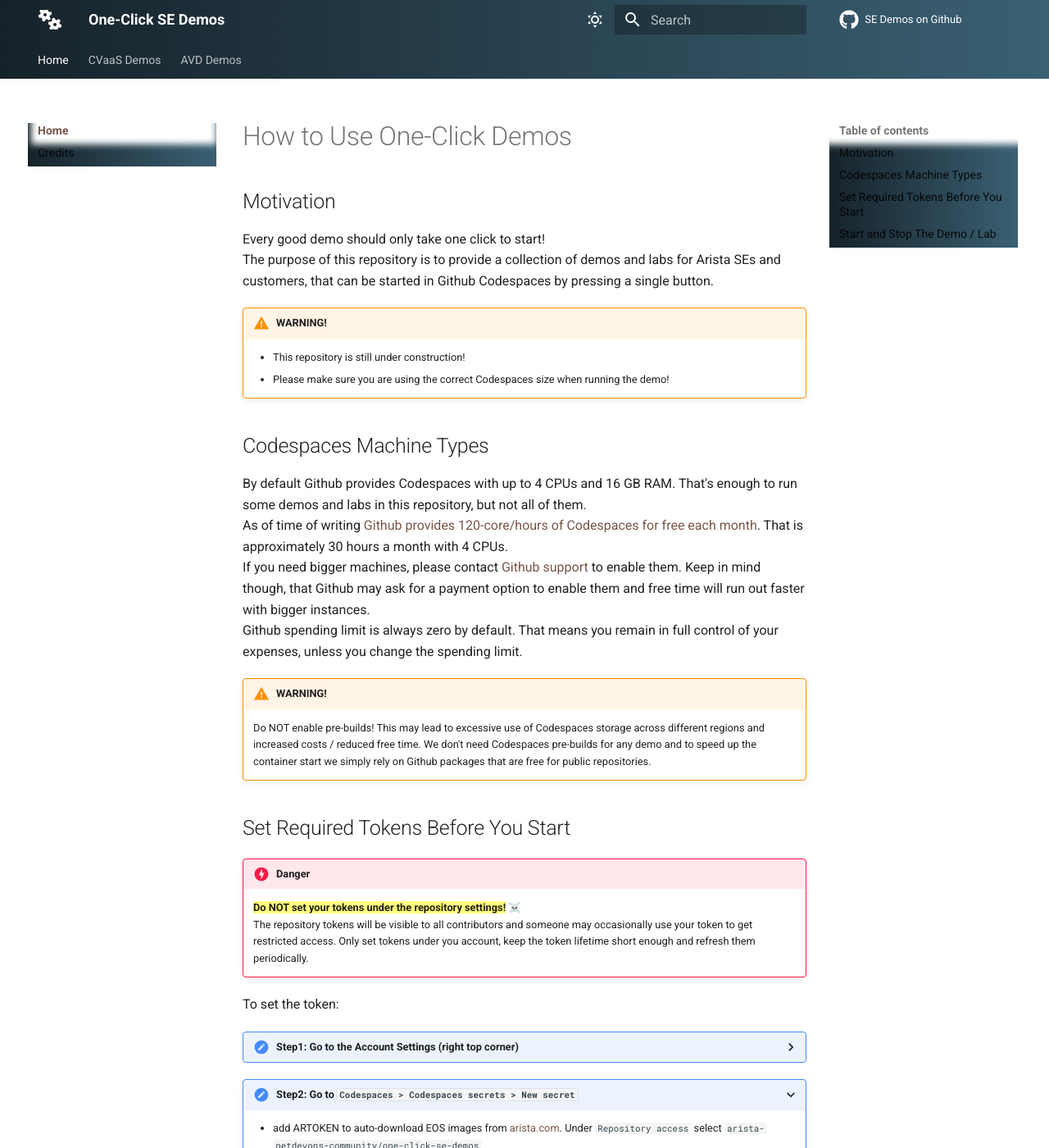
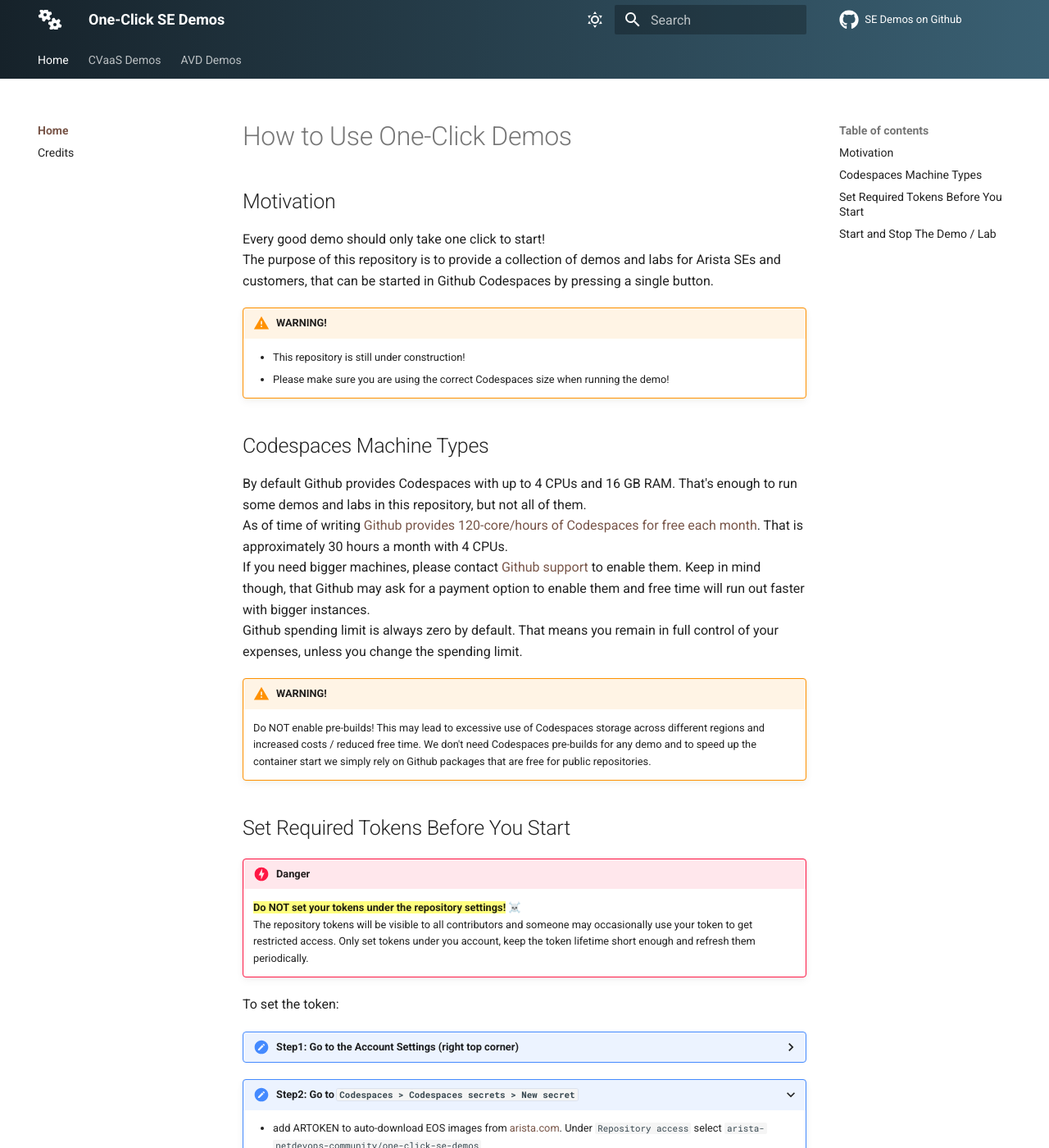
Before and after one commit to arista-netdevops-community/one-click-se-demos, an MkDocs documentation site: the page built from docs/index.md, in a window 1280 px wide and 1400 px high. Shown: the whole window at 82% size. Built offline with MkDocs 1.6.1 and Material for MkDocs 9.7.7, drawn with Linux system fonts in a browser that asks for light colours; emoji names are drawn with the system emoji font; plug-ins that fetch from the network failed and are left out; comment, search, counter and statistics services are not loaded.

Commit message:
remove gradient from nav

```diff
--- a/docs/stylesheets/extra.css
+++ b/docs/stylesheets/extra.css
@@ -36,9 +36,6 @@
 .md-footer {
   background: linear-gradient(to right, #16222A, #3A6073);
 }
-.md-nav {
-  background: linear-gradient(to right, #16222A, #3A6073);
-}
 [data-md-color-scheme="slate"] {
   --md-footer-bg-color: linear-gradient(to right, #16222A, #3A6073);
   --md-footer-bg-color--dark: linear-gradient(to right, #16222A, #3A6073);
```
